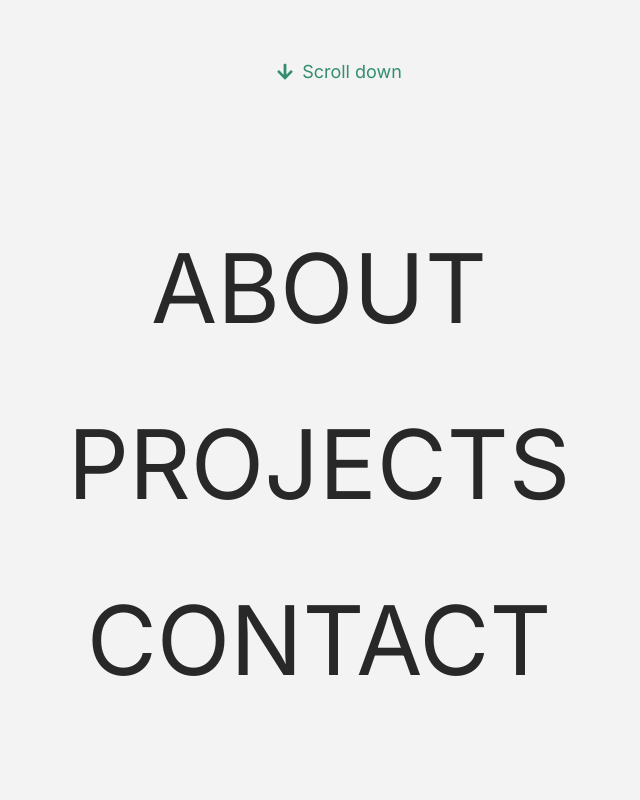
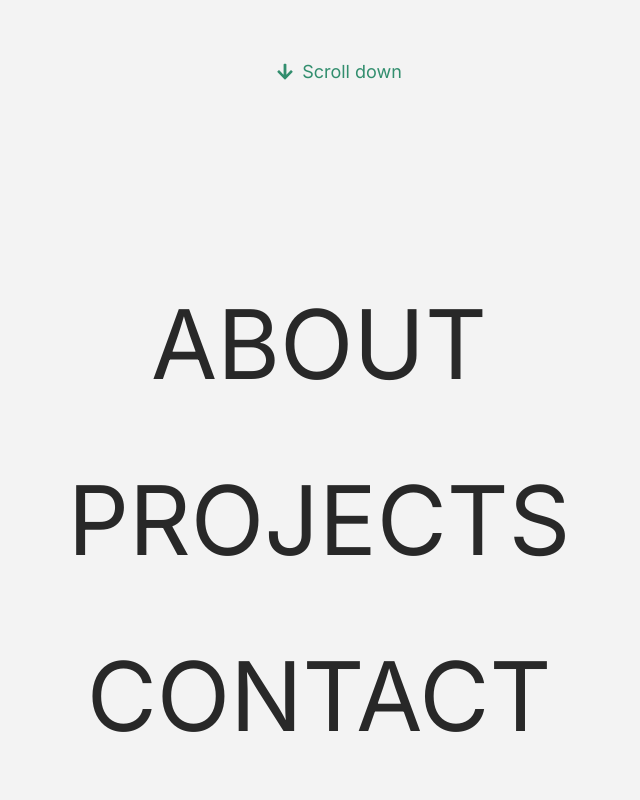
Before and after one commit to CodingQuercus/portfolio, a Next.js app: page / in a window 1280 px wide. Shown: the part 680-1480 px from the top of the page, without its empty margins (301-941 px from the left). Built offline with nearby package versions, Linux system fonts and the light colour scheme.

Commit message:
scroll down to section

```diff
--- a/src/app/components/Hero.jsx
+++ b/src/app/components/Hero.jsx
@@ -25,14 +25,14 @@ export default function Hero() {
                     className="text-5xl md:text-7xl lg:text-9xl font-extrabold flex gap-2"
                     initial={{ x: '-300%' }}
                     animate={{ x: 0 }}
-                    transition={{ duration: 0.3,type: 'spring', stiffness: 60, delay: 0.3 }}
+                    transition={{ duration: 0.3, type: 'spring', stiffness: 60, delay: 0.3 }}
                 >
                     <span className="h-20 md:h-28 lg:h-32 flex items-center">ÅKE</span>
                     <motion.span
                         className="flex-1 h-20 md:h-28 lg:h-32 flex items-center justify-center bg-[#328e6e] text-[#f3f3f3] rounded-full text-xl md:text-2xl lg:text-4xl font-semibold relative"
                         initial={{ x: '100%' }}
                         animate={{ x: 0 }}
-                        transition={{ type: 'spring', stiffness: 60}}
+                        transition={{ type: 'spring', stiffness: 60 }}
                         whileHover={{ scale: 1.05 }}
                     >
                         <motion.div
@@ -99,17 +99,20 @@ export default function Hero() {
                     initial={{ opacity: 0 }}
                     animate={{ opacity: 1 }}
                     transition={{ duration: 1 }}
+                    onClick={() => {
+                        const el = document.getElementById('navigation');
+                        el?.scrollIntoView({ behavior: 'smooth' });
+                    }}
                 >
                     <motion.div
                         animate={{ y: [0, 10, 0] }}
                         transition={{ repeat: Infinity, duration: 1.2, ease: "easeInOut" }}
                         className="flex items-center justify-center"
                     >
-                  <FaArrowDown/>
+                        <FaArrowDown />
                         <p className="ml-2">Scroll down</p>
                     </motion.div>
                 </motion.div>
-
             )}
         </section>
     )
--- a/src/app/components/Navigation.jsx
+++ b/src/app/components/Navigation.jsx
@@ -34,7 +34,7 @@ export default function Navigation() {
     ]
 
     return (
-        <div className="flex justify-center items-center py-20 min-h-screen lg:min-h-0 bg-[#f3f3f3] text-[#282828] dark:bg-[#282828] dark:text-[#f3f3f3]">
+        <div id="navigation" className="flex justify-center items-center py-20 min-h-screen bg-[#f3f3f3] text-[#282828] dark:bg-[#282828] dark:text-[#f3f3f3]">
             <div className="flex flex-col w-full">
                 {sections.map(({ id, label }) => (
                     <button
```
Lines whose indentation alone changed are shown as unchanged.
